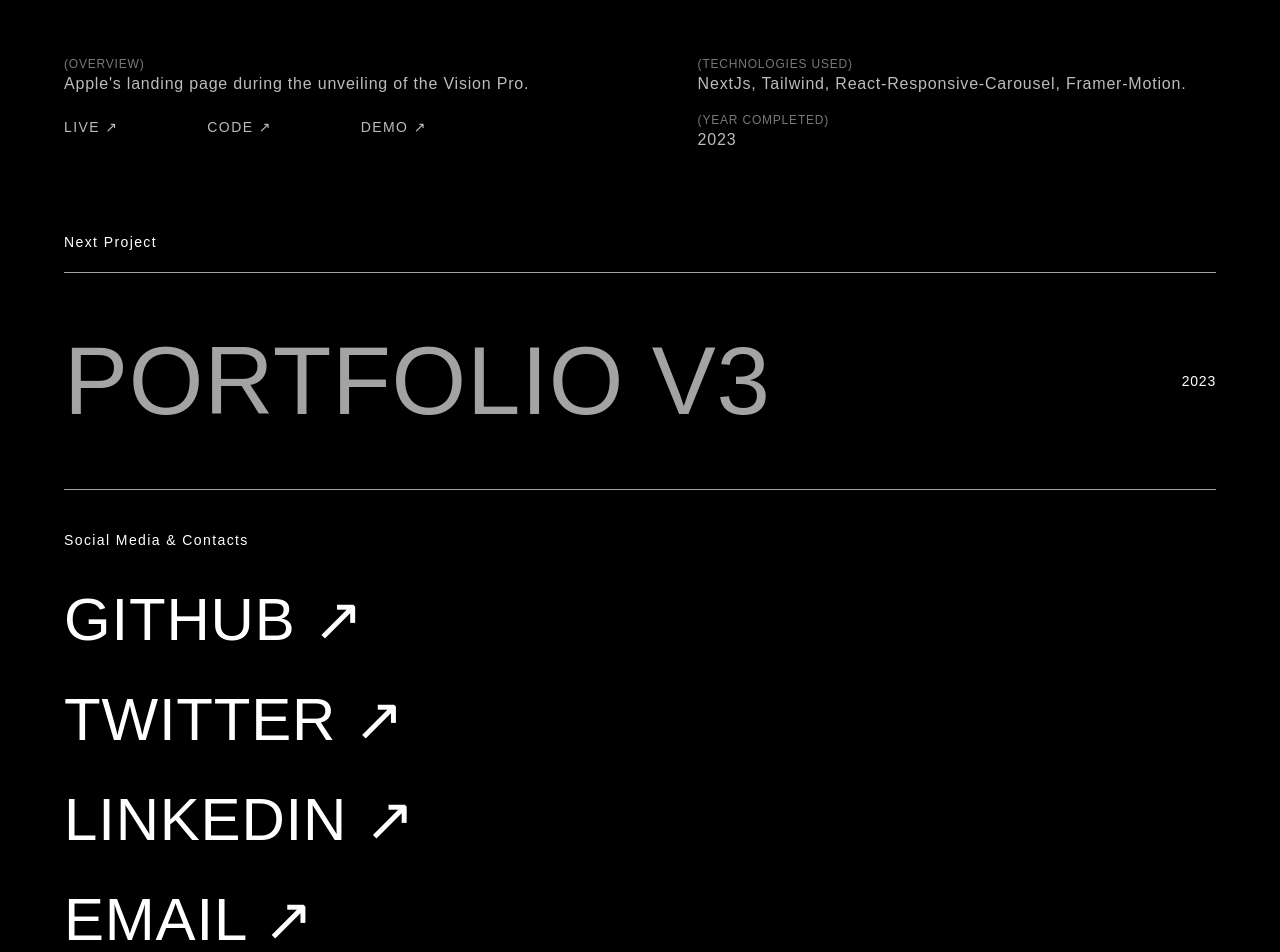
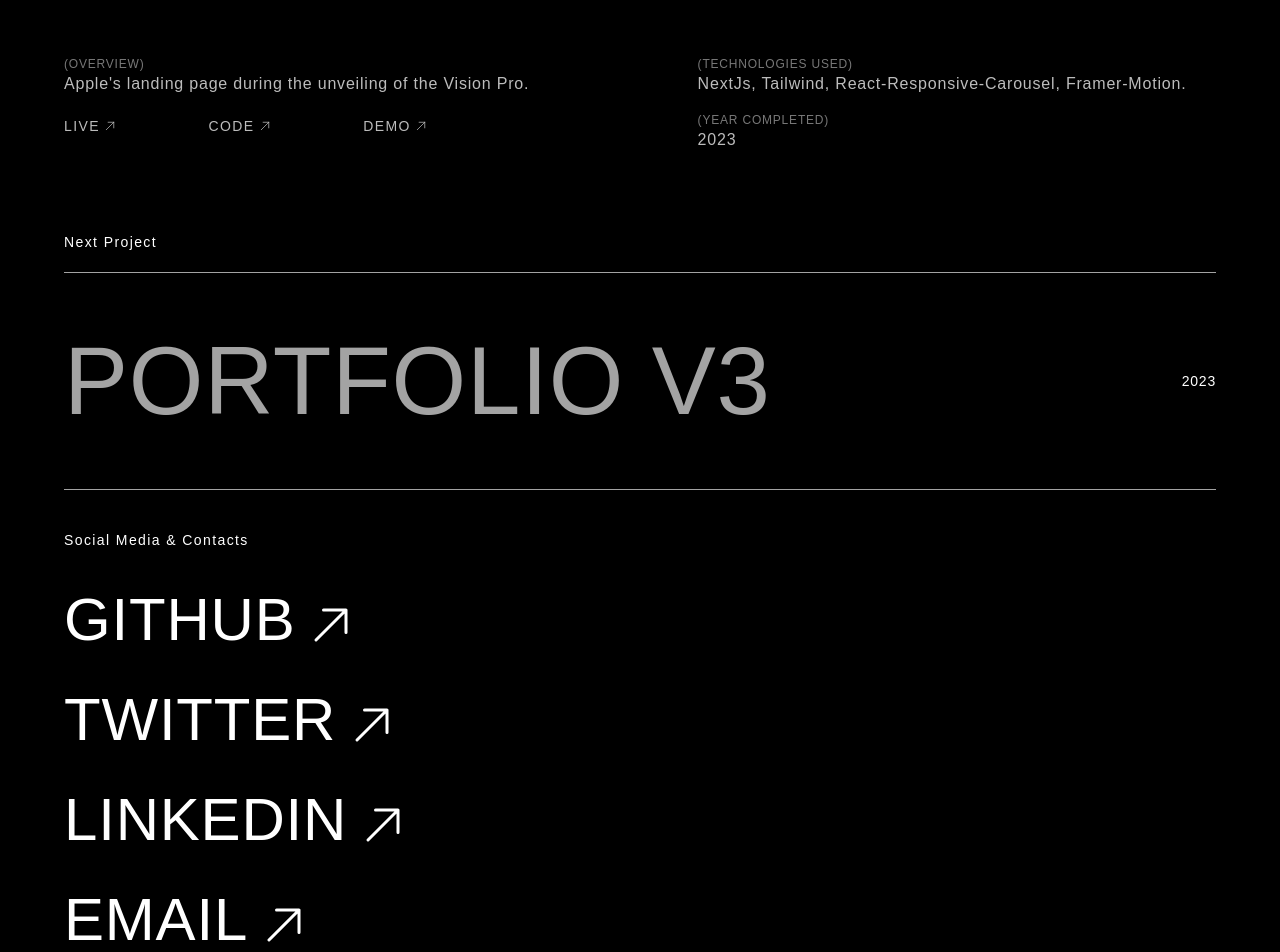
Before and after one commit to joshuaedo/portfolio-v4-vite, a React (Vite) app: page /projects/apple in a window 1280 px wide. Shown: the part 1360-2312 px from the top of the page. Built offline with nearby package versions, Linux system fonts and the light colour scheme; a web font is replaced by a local one.

Commit message:
changed arrows

```diff
--- a/src/components/footer/Footer.jsx
+++ b/src/components/footer/Footer.jsx
@@ -1,6 +1,6 @@
 import { Link } from "react-router-dom";
 import { useDate } from "../../hooks/useDate.jsx";
-import Marquee from "../marquee/Marquee.jsx";
+import FooterMarquee from "../marquee/Marquee.jsx";
 
 export default function Footer() {
   const { date, time, wish } = useDate();
@@ -19,62 +19,42 @@ export default function Footer() {
               target="_blank"
               rel="noopener noreferrer"
             >
-              <Marquee
-                stagnantText="GITHUB ↗"
-                text="GITHUB ↗ GITHUB ↗ GITHUB ↗ GITHUB ↗ GITHUB ↗ GITHUB ↗ GITHUB ↗ GITHUB ↗ "
-                bgColor="bg-purple-500"
-              />
+              <FooterMarquee text="GITHUB" bgColor="bg-purple-500" />
             </Link>
             <Link
               to="https://twitter.com/thegr8joshua"
               target="_blank"
               rel="noopener noreferrer"
             >
-              <Marquee
-                stagnantText="TWITTER ↗"
-                text="TWITTER ↗ TWITTER ↗ TWITTER ↗ TWITTER ↗ TWITTER ↗ TWITTER ↗ TWITTER ↗ "
-                bgColor="bg-green-500"
-              />
+              <FooterMarquee text="TWITTER" bgColor="bg-green-500" />
             </Link>
             <Link
               to="https://www.linkedin.com/in/joshuaedo"
               target="_blank"
               rel="noopener noreferrer"
             >
-              <Marquee
-                stagnantText="LINKEDIN ↗"
-                text="LINKEDIN ↗ LINKEDIN ↗ LINKEDIN ↗ LINKEDIN ↗ LINKEDIN ↗ LINKEDIN ↗ LINKEDIN ↗ "
-                bgColor="bg-blue-500"
-              />
+              <FooterMarquee text="LINKEDIN" bgColor="bg-blue-500" />
             </Link>
             <Link
               to="mailto:joshua.edo01@gmail.com"
               target="_blank"
               rel="noopener noreferrer"
             >
-              <Marquee
-                stagnantText="EMAIL ↗"
-                text="EMAIL ↗ EMAIL ↗ EMAIL ↗ EMAIL ↗ EMAIL ↗ EMAIL ↗ EMAIL ↗ EMAIL ↗ EMAIL ↗ EMAIL ↗ EMAIL ↗ "
-                bgColor="bg-yellow-500"
-              />
+              <FooterMarquee text="EMAIL" bgColor="bg-yellow-500" />
             </Link>
             <Link
               to="https://youtube.com/@edojoshua"
               target="_blank"
               rel="noopener noreferrer"
             >
-              <Marquee
-                stagnantText="YOUTUBE ↗"
-                text="YOUTUBE ↗ YOUTUBE ↗ YOUTUBE ↗ YOUTUBE ↗ YOUTUBE ↗ YOUTUBE ↗ YOUTUBE ↗ YOUTUBE ↗ "
-                bgColor="bg-red-500"
-              />
+              <FooterMarquee text="YOUTUBE" bgColor="bg-red-500" />
             </Link>
           </div>
           <div
             className={`title-text flex h-10 items-center justify-between text-center`}
           >
             <p>{date}</p>
-            <p className="hidden time">{currentTime}</p> <p>{wish}</p>
+            <p className="time hidden">{currentTime}</p> <p>{wish}</p>
           </div>
         </div>
       </footer>
--- a/src/components/hero-section/HeroSection.jsx
+++ b/src/components/hero-section/HeroSection.jsx
@@ -2,6 +2,7 @@ import { Link } from "react-router-dom";
 import gsap from "gsap";
 import { useEffect } from "react";
 import { HeroSpotifyPlaylist } from "../spotify/Spotify.jsx";
+import { Arrow } from "../image/Image.jsx";
 
 export default function HeroSection() {
   useEffect(() => {
@@ -32,7 +33,10 @@ export default function HeroSection() {
 
       <div className="mt-16 hidden justify-end md:flex">
         <Link to="mailto:joshua.edo01@gmail.com">
-          <span className="title-text link">AVAILABLE FOR HIRE ↗</span>{" "}
+          <div className="title-text link flex">
+            <span>AVAILABLE FOR HIRE</span>
+            <Arrow className="ml-1 mt-[2px] h-4 w-4" />
+          </div>{" "}
         </Link>
       </div>
 
--- a/src/components/image/Image.jsx
+++ b/src/components/image/Image.jsx
@@ -26,6 +26,25 @@ export default function Image({
         decoding="async"
       />
     </picture>
+  );
+}
+
+export function Arrow({ className }) {
+  return (
+    <svg
+      xmlns="http://www.w3.org/2000/svg"
+      fill="none"
+      viewBox="0 0 24 24"
+      strokeWidth="1.5"
+      stroke="currentColor"
+      className={`${className}`}
+    >
+      <path
+        strokeLinecap="round"
+        strokeLinejoin="round"
+        d="M4.5 19.5l15-15m0 0H8.25m11.25 0v11.25"
+      />
+    </svg>
   );
 }
 
--- a/src/components/marquee/Marquee.jsx
+++ b/src/components/marquee/Marquee.jsx
@@ -1,10 +1,9 @@
-/* eslint-disable */
 import styles from "./Marquee.module.css";
-import { useRef, useEffect, useState } from "react";
-import gsap from "gsap";
-import { ScrollTrigger } from "gsap/all";
+import { useState } from "react";
+import { Arrow } from "../image/Image";
+import Marquee from "react-fast-marquee";
 
-export default function Marquee({ text, bgColor, stagnantText }) {
+export default function FooterMarquee({ text, bgColor }) {
   const [isHovered, setIsHovered] = useState(false);
 
   const handleHover = () => {
@@ -15,63 +14,41 @@ export default function Marquee({ text, bgColor, stagnantText }) {
     setIsHovered(false);
   };
 
-  const firstText = useRef(null);
-  const secondText = useRef(null);
-  const slider = useRef(null);
-  let xPercent = 0;
-  let direction = -1;
+  const MarqueeFooter = Array.from({ length: 99 }, (_, index) => (
+    <div
+      key={index}
+      className={`mr-[1rem] flex w-full items-center text-black ${bgColor}`}
+    >
+      <span className="">{text}</span>
+      <Arrow className="ml-[7.8px] h-6 w-6 md:ml-[12px] md:mt-[9px] md:h-12 md:w-12" />
+    </div>
+  ));
 
-  useEffect(() => {
-    gsap.registerPlugin(ScrollTrigger);
-    gsap.to(slider.current, {
-      scrollTrigger: {
-        trigger: document.documentElement,
-        scrub: 0.25,
-        start: 0,
-        end: window.innerHeight,
-        onUpdate: (e) => (direction = e.direction * -1),
-      },
-      x: "-500px",
-    });
-    requestAnimationFrame(animate);
-  }, []);
-
-  const animate = () => {
-    if (xPercent < -100) {
-      xPercent = 0;
-    } else if (xPercent > 0) {
-      xPercent = -100;
-    }
-    gsap.set(firstText.current, { xPercent: xPercent });
-    gsap.set(secondText.current, { xPercent: xPercent });
-    requestAnimationFrame(animate);
-    xPercent += 0.05 * direction;
-  };
+  const StagnantFooter = () => (
+    <div
+      className={`flex w-full items-center ${
+        !isHovered ? "bg-black text-white" : bgColor
+      }`}
+    >
+      <span className="">{text}</span>
+      <Arrow className="ml-[7.8px] h-6 w-6 md:ml-[12px] md:mt-[9px] md:h-12 md:w-12" />
+    </div>
+  );
 
   return (
     <main
-      className={`${styles.main} ${isHovered ? bgColor : "bg-black"}`}
+      className={`${styles.main} ${!isHovered ? "bg-black" : bgColor}`}
       onMouseOver={handleHover}
       onMouseLeave={handleStopHover}
     >
-      {isHovered ? (
-        <>
-          <div className={styles.sliderContainer}>
-            <div ref={slider} className={styles.slider}>
-              <p className="text-black" ref={firstText}>
-                {text}
-              </p>
-              <p className="text-black" ref={secondText}>
-                {text}
-              </p>
-            </div>
-          </div>
-        </>
-      ) : (
-        <>
-          <p className="text-white">{stagnantText}</p>
-        </>
-      )}
+      <StagnantFooter />
+      <div
+        className={`absolute ${
+          isHovered ? "z-[2] opacity-100" : "z-[-2] opacity-0"
+        }`}
+      >
+        <Marquee>{MarqueeFooter}</Marquee>
+      </div>
     </main>
   );
 }
--- a/src/components/marquee/Marquee.module.css
+++ b/src/components/marquee/Marquee.module.css
@@ -1,24 +1,16 @@
 .main {
   display: flex;
+  position: relative;
   height: auto;
   overflow: hidden;
-  padding-top: 1.25rem;
-  padding-bottom: 1.25rem;
+  align-items: center;
+  padding-top: 1rem;
+  padding-bottom: 1rem;
 }
 
-.slider {
-  white-space: nowrap;
-  position: relative;
+@media (min-width: 600px) {
+  .main {
+    padding-top: 1.25rem;
+    padding-bottom: 1.25rem;
+  }
 }
-
-.slider p {
-  margin: 0px;
-  font-weight: 400;
-  margin-right: 1rem;
-}
-
-.slider p:nth-of-type(2) {
-  position: absolute;
-  left: 100%;
-  top: 0;
-}
--- a/src/components/not-found/NotFound.jsx
+++ b/src/components/not-found/NotFound.jsx
@@ -1,4 +1,5 @@
 import { useNavigate } from "react-router-dom";
+import { Arrow } from "../image/Image";
 
 export const NotFound = () => {
   const navigate = useNavigate();
@@ -8,9 +9,9 @@ export const NotFound = () => {
       <button
         onClick={() => navigate("/")}
         type="button"
-        className="title-text link"
+        className="title-text link flex"
       >
-        Go Home ↗
+        Go Home <Arrow className="ml-1 mt-[2px] h-4 w-4" />
       </button>
     </div>
   );
--- a/src/pages/projects/Slug.jsx
+++ b/src/pages/projects/Slug.jsx
@@ -4,6 +4,7 @@ import styles from "./Projects.module.css";
 import Image from "../../components/image/Image.jsx";
 import gsap from "gsap";
 import { useEffect } from "react";
+import { Arrow } from "../../components/image/Image.jsx";
 
 export function Slug() {
   const { slug } = useParams();
@@ -64,8 +65,12 @@ export function Slug() {
               <div className="mt-4 flex w-[90%] justify-between md:w-[70%]">
                 <div>
                   {project[0].href && (
-                    <a href={project[0]?.href}>
-                      <span className="title-text link">LIVE ↗</span>
+                    <a
+                      href={project[0]?.href}
+                      className="flex items-center justify-center"
+                    >
+                      <span className="title-text link mt-1">LIVE</span>
+                      <Arrow className="ml-1 mt-1 h-3 w-3" />
                     </a>
                   )}
                 </div>
@@ -73,15 +78,21 @@ export function Slug() {
                   {project[0].code && (
                     <a
                       href={`https://github.com/joshuaedo/${project[0]?.code}`}
+                      className="flex items-center justify-center"
                     >
-                      <span className="title-text link">CODE ↗</span>
+                      <span className="title-text link mt-1">CODE</span>
+                      <Arrow className="ml-1 mt-1 h-3 w-3" />
                     </a>
                   )}
                 </div>
                 <div>
                   {project[0].demo && (
-                    <a href={project[0]?.demo}>
-                      <span className="title-text link">DEMO ↗</span>
+                    <a
+                      href={project[0]?.demo}
+                      className="flex items-center justify-center"
+                    >
+                      <span className="title-text link mt-1">DEMO</span>
+                      <Arrow className="ml-1 mt-1 h-3 w-3" />
                     </a>
                   )}
                 </div>
```
Also changed, not shown: src/components/projects-section/ProjectsSection.jsx (+8 -2 lines), src/pages/about/sections/services/Services.jsx (+4 -3 lines).
